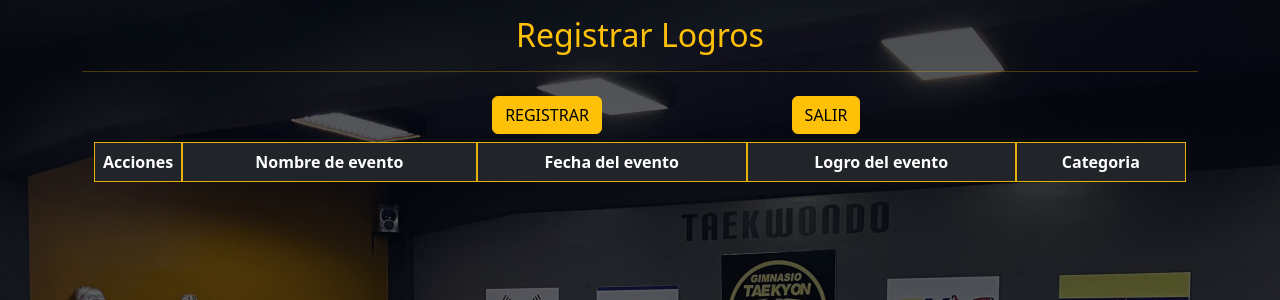
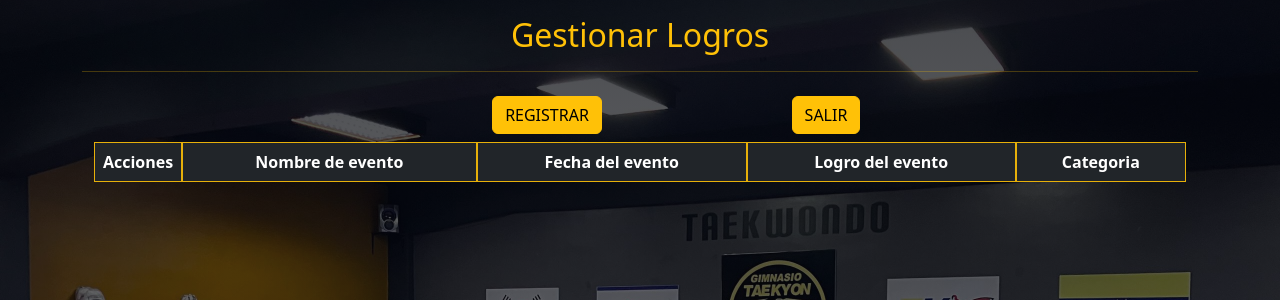
Before and after one commit to Miruto80/Prueba, a PHP site: page /index.php?pagina=records in a window 1280 px wide. Shown: the part 87-387 px from the top of the page. Run offline with PHP 8.4, Linux system fonts and the light colour scheme; data that the repository does not hold is empty; some libraries are stand-ins or nearby versions.

Commit message:
Gestionar

```diff
--- a/vista/records.php
+++ b/vista/records.php
@@ -39,7 +39,7 @@
 		}
 	</style>
 	<div class="container text-center h2 text-warning mt-3">
-		Registrar Logros
+		Gestionar Logros
 		<hr />
 	</div>
 	<div class="container"> <!-- todo el contenido ttttira dentro de esta etiqueta-->
```
